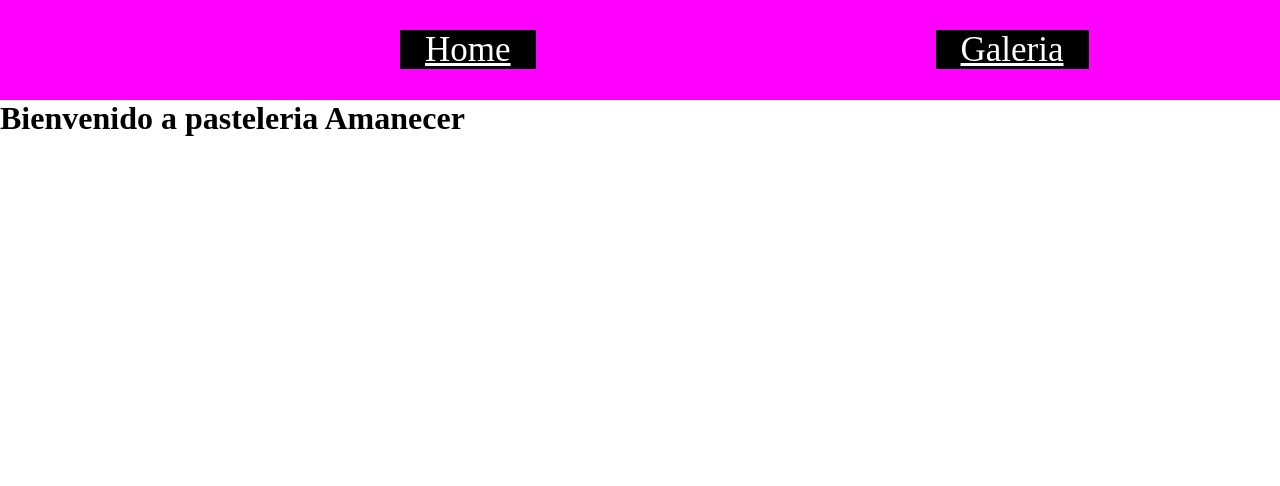
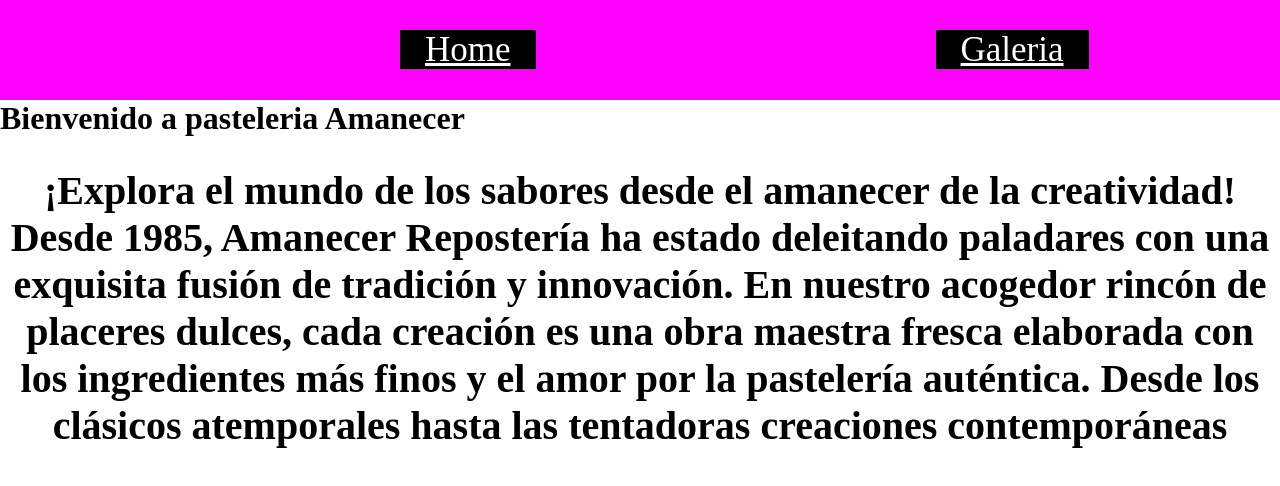
Before and after one commit to dan13l25/Preentrega2-Daniel-Aleman, a React (Create React App) app: page / in a window 1280 px wide. Shown: the top 486 px of the page. Built offline with nearby package versions, Linux system fonts and the light colour scheme.

Commit message:
firebase instalado

```diff
--- a/package.json
+++ b/package.json
@@ -7,6 +7,7 @@
     "@testing-library/jest-dom": "^5.17.0",
     "@testing-library/react": "^13.4.0",
     "@testing-library/user-event": "^13.5.0",
+    "firebase": "^10.7.1",
     "react": "^18.2.0",
     "react-dom": "^18.2.0",
     "react-router-dom": "^6.20.0",
@@ -15,7 +16,7 @@
   },
   "scripts": {
     "predeploy": "npm run build",
-    "deploy":"gh-pages -d build",
+    "deploy": "gh-pages -d build",
     "start": "react-scripts start",
     "build": "react-scripts build",
     "test": "react-scripts test",
--- a/src/pages/Home.js
+++ b/src/pages/Home.js
@@ -3,8 +3,12 @@
 function Home(){
 
     return(
-        <div>
+        <div className="presentation">
             <h1>Bienvenido a pasteleria Amanecer</h1>
+            <h2>¡Explora el mundo de los sabores desde el amanecer de la creatividad! Desde 1985,
+            Amanecer Repostería ha estado deleitando paladares con una exquisita fusión de tradición y innovación.
+            En nuestro acogedor rincón de placeres dulces, cada creación es una obra maestra fresca elaborada con los ingredientes más finos y el amor por la pastelería auténtica.
+            Desde los clásicos atemporales hasta las tentadoras creaciones contemporáneas</h2>
         </div>
     )
 }
```
Also changed, not shown: src/components/ItemCount.js (added, +19 -0 lines), src/config/firebase.js (added, +12 -0 lines), 7 other files (tests, documents, lock files or other folders).
